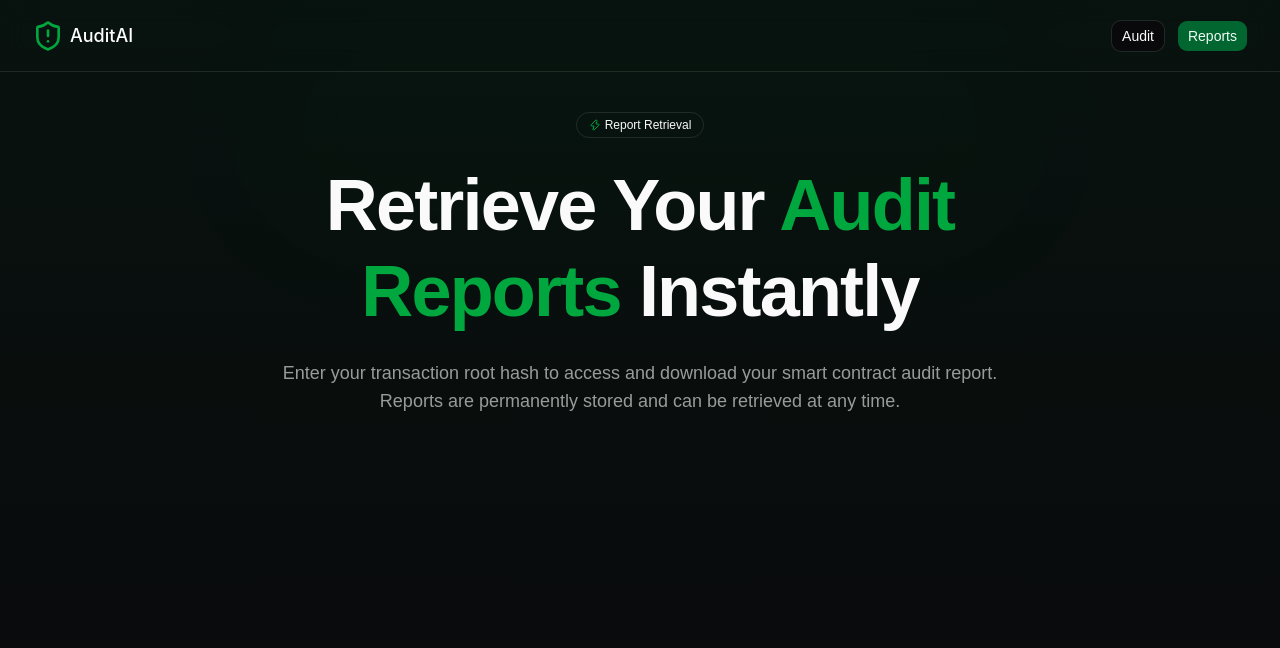
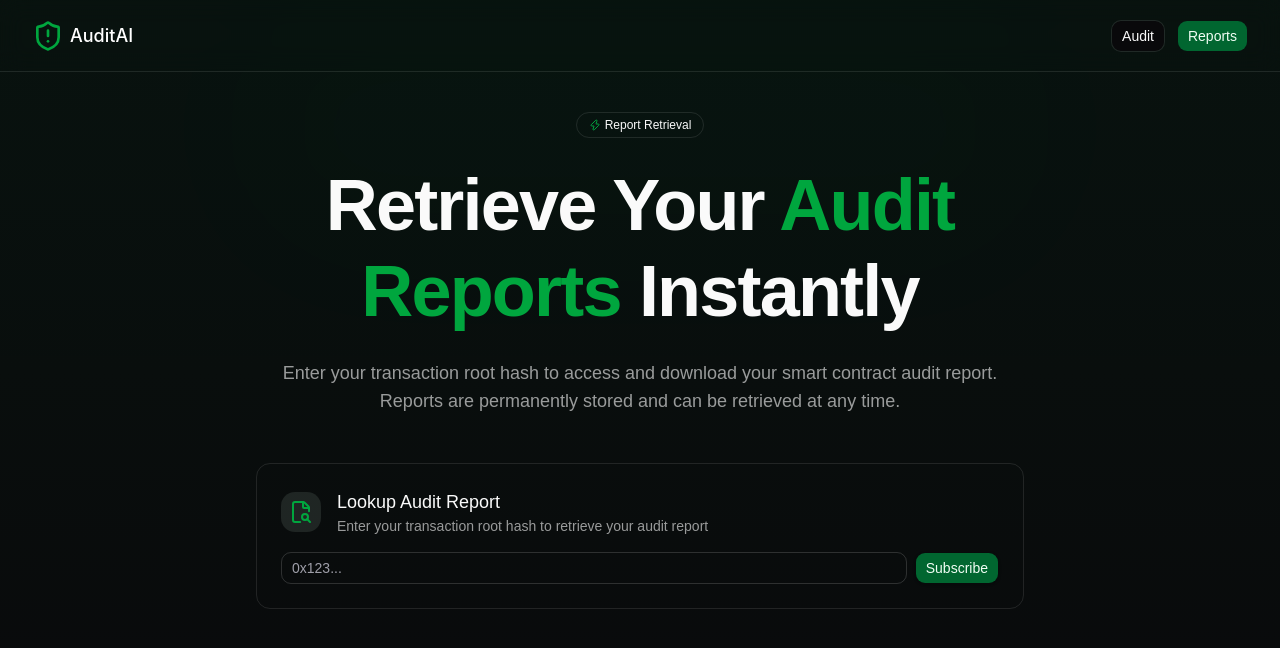
Before and after one commit to AlejandroPanos/ethglobal-ai-auditor, a React (Vite) app in the folder frontend/: page /download in a window 1280 px wide. Shown: the top 648 px of the page. Built offline with nearby package versions, Linux system fonts and the light colour scheme; no server answers.

Commit message:
[add] - Retrieve audit form

```diff
--- /dev/null
+++ b/frontend/src/features/reports/components/RetrieveForm.tsx
@@ -0,0 +1,23 @@
+import Banner from "@/components/Banner";
+import { FileSearchCorner } from "lucide-react";
+import InputWithButtonDemo from "@/components/customized/input/input-06";
+
+const RetrieveForm = () => {
+  return (
+    <>
+      <div className="w-full mx-auto max-w-3xl flex flex-col items-start gap-4 p-6 border border-border rounded-xl mt-12">
+        <Banner
+          icon={FileSearchCorner}
+          title="Lookup Audit Report"
+          description="Enter your transaction root hash to retrieve your audit report"
+        />
+
+        <form action="" className="w-full">
+          <InputWithButtonDemo />
+        </form>
+      </div>
+    </>
+  );
+};
+
+export default RetrieveForm;
--- a/frontend/src/features/reports/pages/DownloadPage.tsx
+++ b/frontend/src/features/reports/pages/DownloadPage.tsx
@@ -1,4 +1,5 @@
 import Hero from "@/components/hero";
+import RetrieveForm from "../components/RetrieveForm";
 import { Zap } from "lucide-react";
 
 const DownloadPage = () => {
@@ -16,6 +17,7 @@ const DownloadPage = () => {
         title={title}
         text="Enter your transaction root hash to access and download your smart contract audit report. Reports are permanently stored and can be retrieved at any time."
       />
+      <RetrieveForm />
     </>
   );
 };
```
